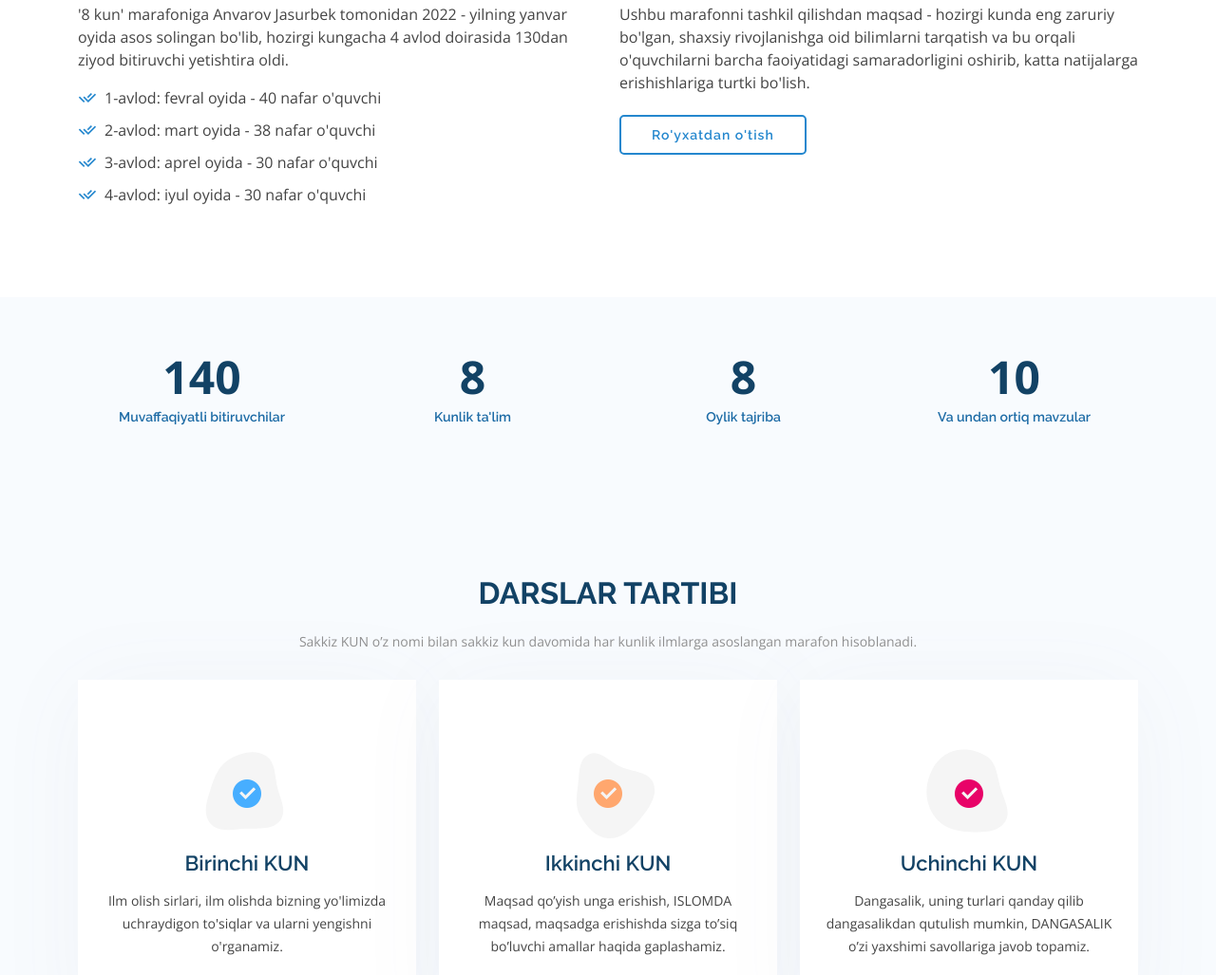
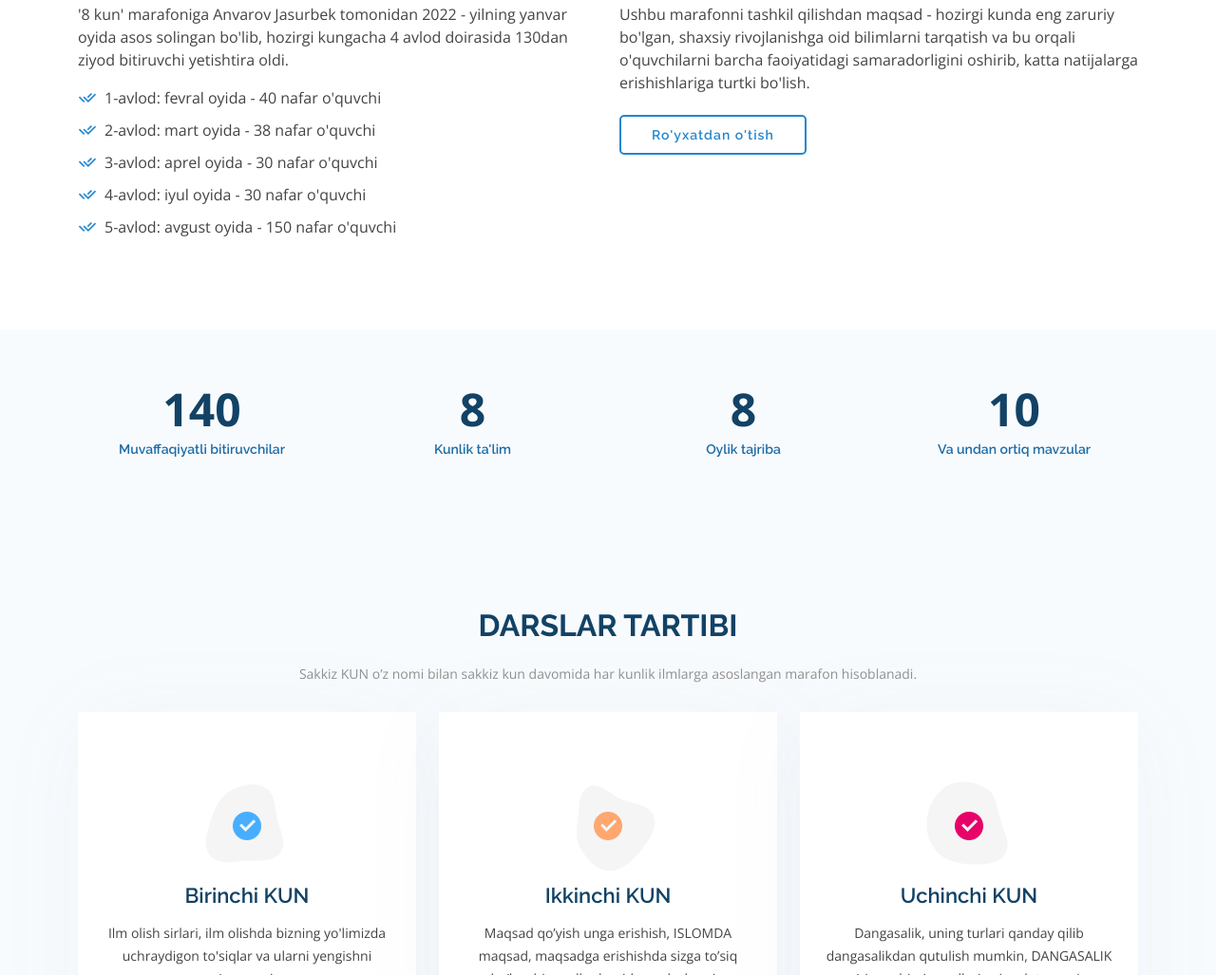
Before and after one commit to Anvarov23/sakkiz-kun, a plain HTML site: page index.html in a window 1280 px wide. Shown: the part 1012-2039 px from the top of the page at 95% size. Drawn offline with nearby package versions, Linux system fonts and the light colour scheme.

Commit message:
Update index.html

```diff
--- a/index.html
+++ b/index.html
@@ -134,6 +134,7 @@
               <li><i class="ri-check-double-line"></i> 2-avlod: mart oyida - 38 nafar o'quvchi</li>
               <li><i class="ri-check-double-line"></i> 3-avlod: aprel oyida - 30 nafar o'quvchi</li>
               <li><i class="ri-check-double-line"></i> 4-avlod: iyul oyida - 30 nafar o'quvchi</li>
+              <li><i class="ri-check-double-line"></i> 5-avlod: avgust oyida - 150 nafar o'quvchi</li>
             </ul>
           </div>
           <div class="col-lg-6 pt-4 pt-lg-0">
```
